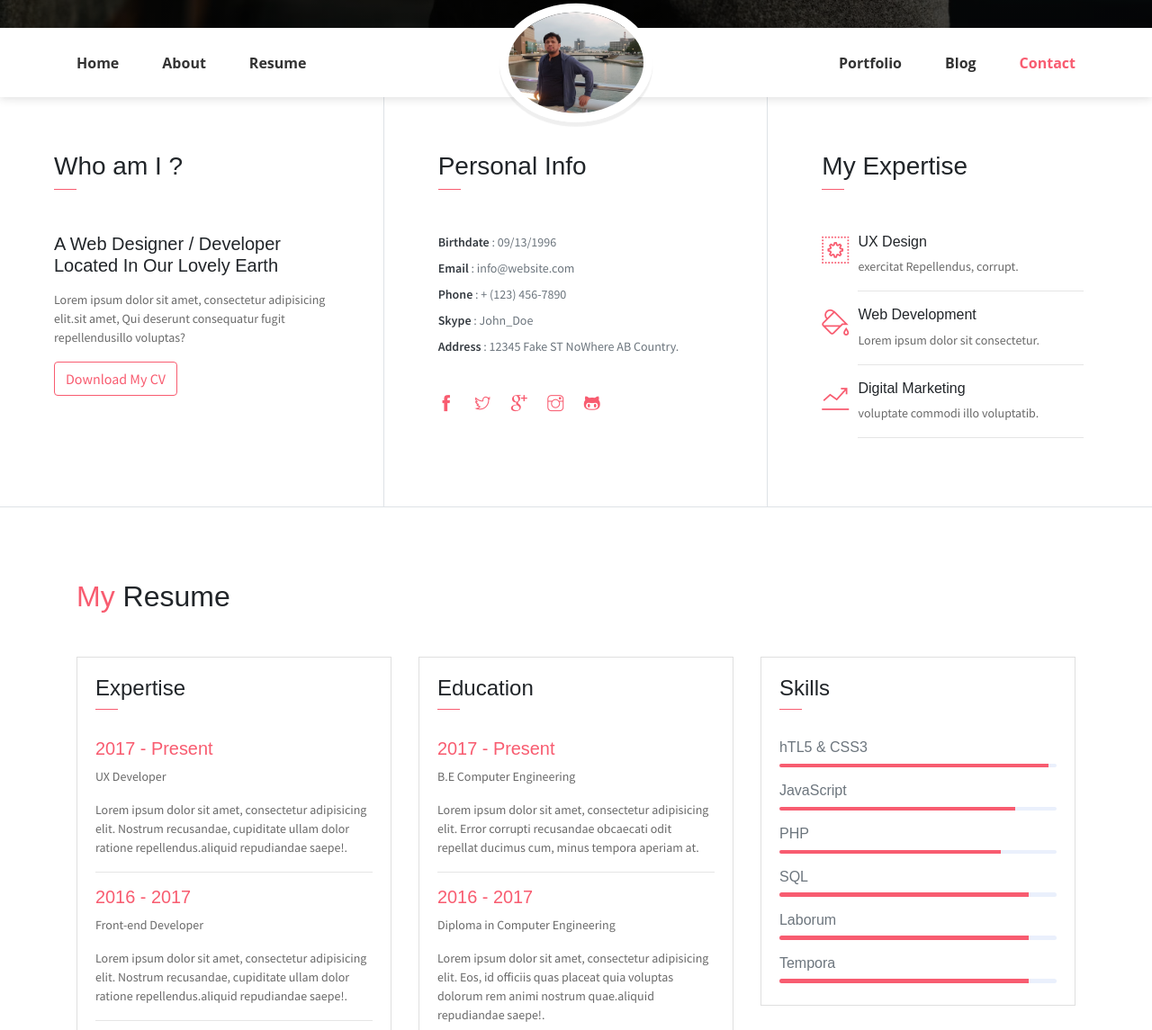
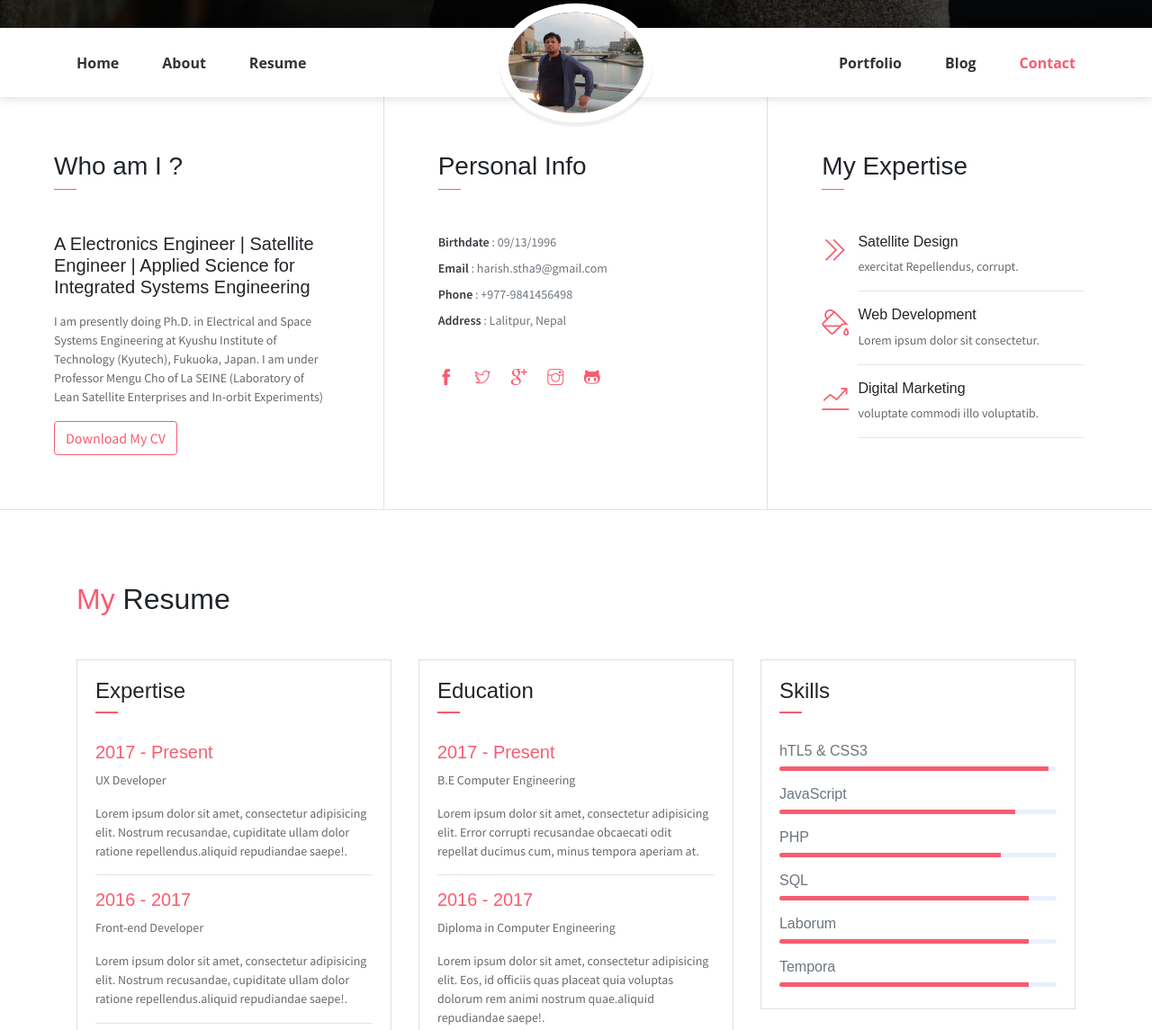
Before and after one commit to Sudipofficial4/Hari-Sir-Portofolio, a website: page johndoe/public_html/index.html in a window 1280 px wide. Shown: the part 609-1754 px from the top of the page at 90% size. Drawn offline with Linux system fonts and the light colour scheme; some packages are replaced by stand-ins of ours; some icons are missing.

Commit message:
little changes on link and personal details

```diff
--- a/johndoe/public_html/index.html
+++ b/johndoe/public_html/index.html
@@ -23,7 +23,8 @@
                         target="_blank"><i class="ti-facebook" aria-hidden="true"></i></a></li>
                 <li class="social-item"><a class="social-link text-light" href="#"><i class="ti-twitter"
                             aria-hidden="true"></i></a></li>
-                <li class="social-item"><a class="social-link text-light" href="#"><i class="ti-google"
+                <li class="social-item"><a class="social-link text-light"
+                        href="https://www.researchgate.net/profile/Hari-Shrestha-6"><i class="ti-google"
                             aria-hidden="true"></i></a></li>
                 <li class="social-item"><a class="social-link text-light" href="#"><i class="ti-instagram"
                             aria-hidden="true"></i></a></li>
@@ -84,9 +85,11 @@
             <div class="col-lg-4 about-card">
                 <h3 class="font-weight-light">Who am I ?</h3>
                 <span class="line mb-5"></span>
-                <h5 class="mb-3">A Web Designer / Developer Located In Our Lovely Earth</h5>
-                <p class="mt-20">Lorem ipsum dolor sit amet, consectetur adipisicing elit.sit amet, Qui deserunt
-                    consequatur fugit repellendusillo voluptas?</p>
+                <h5 class="mb-3">A Electronics Engineer | Satellite Engineer | Applied Science for Integrated Systems
+                    Engineering</h5>
+                <p class="mt-20">I am presently doing Ph.D. in Electrical and Space Systems Engineering at Kyushu
+                    Institute of Technology (Kyutech), Fukuoka, Japan. I am under Professor Mengu Cho of La SEINE
+                    (Laboratory of Lean Satellite Enterprises and In-orbit Experiments)</p>
                 <button class="btn btn-outline-danger"><i class="icon-down-circled2 "></i>Download My CV</button>
             </div>
             <div class="col-lg-4 about-card">
@@ -94,17 +97,17 @@
                 <span class="line mb-5"></span>
                 <ul class="mt40 info list-unstyled">
                     <li><span>Birthdate</span> : 09/13/1996</li>
-                    <li><span>Email</span> : info@website.com</li>
-                    <li><span>Phone</span> : + (123) 456-7890</li>
-                    <li><span>Skype</span> : John_Doe </li>
-                    <li><span>Address</span> : 12345 Fake ST NoWhere AB Country.</li>
+                    <li><span>Email</span> : harish.stha9@gmail.com</li>
+                    <li><span>Phone</span> : +977-9841456498</li>
+                    <li><span>Address</span> : Lalitpur, Nepal</li>
                 </ul>
                 <ul class="social-icons pt-3">
-                    <li class="social-item"><a class="social-link" href="#"><i class="ti-facebook"
-                                aria-hidden="true"></i></a></li>
+                    <li class="social-item"><a class="social-link" href="https://www.facebook.com/harish.stha"><i
+                                class="ti-facebook" aria-hidden="true"></i></a></li>
                     <li class="social-item"><a class="social-link" href="#"><i class="ti-twitter"
                                 aria-hidden="true"></i></a></li>
-                    <li class="social-item"><a class="social-link" href="#"><i class="ti-google"
+                    <li class="social-item"><a class="social-link"
+                            href="https://www.researchgate.net/profile/Hari-Shrestha-6"><i class="ti-google"
                                 aria-hidden="true"></i></a></li>
                     <li class="social-item"><a class="social-link" href="#"><i class="ti-instagram"
                                 aria-hidden="true"></i></a></li>
@@ -116,9 +119,9 @@
                 <h3 class="font-weight-light">My Expertise</h3>
                 <span class="line mb-5"></span>
                 <div class="row">
-                    <div class="col-1 text-danger pt-1"><i class="ti-widget icon-lg"></i></div>
+                    <div class="col-1 text-danger pt-1"><i class="ti-angle-double-right icon-lg"></i></div>
                     <div class="col-10 ml-auto mr-3">
-                        <h6>UX Design</h6>
+                        <h6>Satellite Design</h6>
                         <p class="subtitle"> exercitat Repellendus, corrupt.</p>
                         <hr>
                     </div>
@@ -874,9 +877,6 @@
     <!-- Isotope  -->
     <script src="assets/vendors/isotope/isotope.pkgd.js"></script>
 
-    <!-- Google mpas -->
-    <script async defer
-        src="https://maps.googleapis.com/maps/api/js?key=AIzaSyCtme10pzgKSPeJVJrG1O3tjR6lk98o4w8&callback=initMap"></script>
 
     <!-- JohnDoe js -->
     <script src="assets/js/johndoe.js"></script>
```
